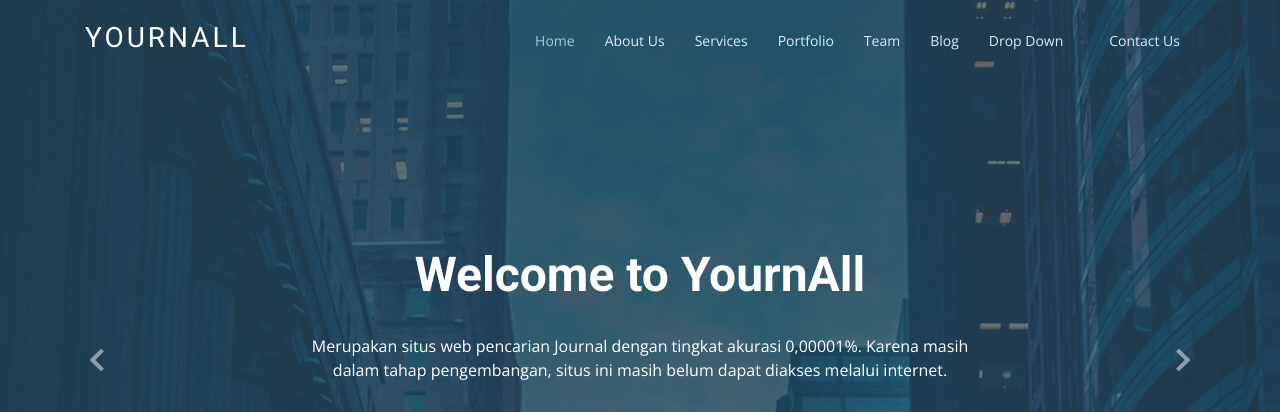
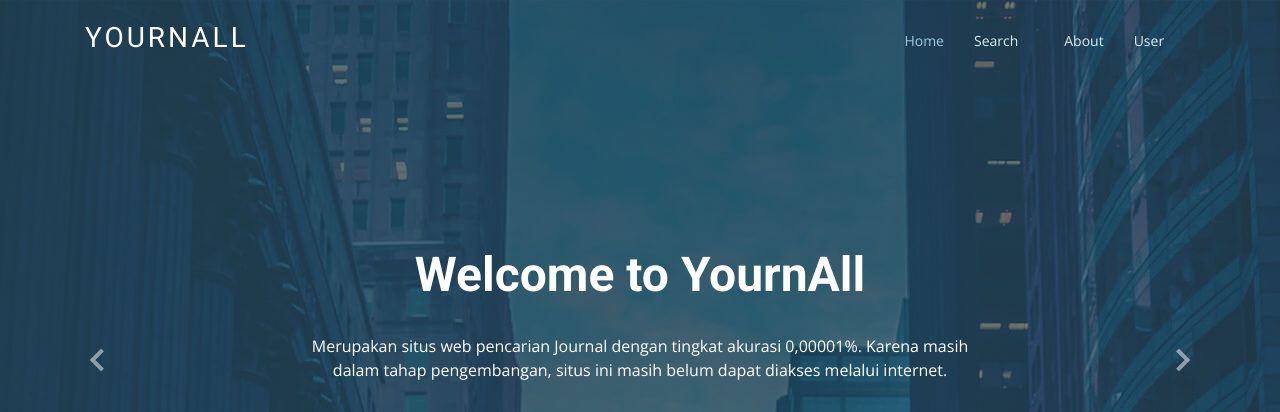
Before and after one commit to ikhwanmuhammd/yournall, a CodeIgniter app: page /yournall/ in a window 1280 px wide. Shown: the top 412 px of the page. Run offline with CodeIgniter, Linux system fonts and the light colour scheme; some libraries are stand-ins or nearby versions.

Commit message:
commit kedua

```diff
--- a/application/views/templates/header.php
+++ b/application/views/templates/header.php
@@ -48,29 +48,21 @@
       <nav class="nav-menu float-right d-none d-lg-block">
         <ul>
           <li class="active"><a href="index.html">Home</a></li>
-          <li><a href="about.html">About Us</a></li>
-          <li><a href="services.html">Services</a></li>
-          <li><a href="portfolio.html">Portfolio</a></li>
-          <li><a href="team.html">Team</a></li>
-          <li><a href="blog.html">Blog</a></li>
-          <li class="drop-down"><a href="">Drop Down</a>
+          <li class="drop-down"><a href="">Search</a>
             <ul>
-              <li><a href="#">Drop Down 1</a></li>
-              <li class="drop-down"><a href="#">Drop Down 2</a>
-                <ul>
-                  <li><a href="#">Deep Drop Down 1</a></li>
-                  <li><a href="#">Deep Drop Down 2</a></li>
-                  <li><a href="#">Deep Drop Down 3</a></li>
-                  <li><a href="#">Deep Drop Down 4</a></li>
-                  <li><a href="#">Deep Drop Down 5</a></li>
-                </ul>
-              </li>
-              <li><a href="#">Drop Down 3</a></li>
-              <li><a href="#">Drop Down 4</a></li>
-              <li><a href="#">Drop Down 5</a></li>
+              <li><a href="#">Journal National</a></li>
+              <li><a href="#">Journal International</a></li>
             </ul>
           </li>
-          <li><a href="contact.html">Contact Us</a></li>
+          <li><a href="#">About</a></li>
+          <li class="drop-down"><a href="">User</a>
+            <ul>
+              <li><a href="#">Login</a></li>
+              <li><a href="#">Register</a></li>
+            </ul>
+          </li><!--
+          <li><a href="" class="btn-get-started animated fadeInUp">Login</a></li>
+          <li><a href="" class="btn-get-started animated fadeInUp">Register</a></li> -->
         </ul>
       </nav><!-- .nav-menu -->
 
```
Also changed, not shown: 2 other files.
